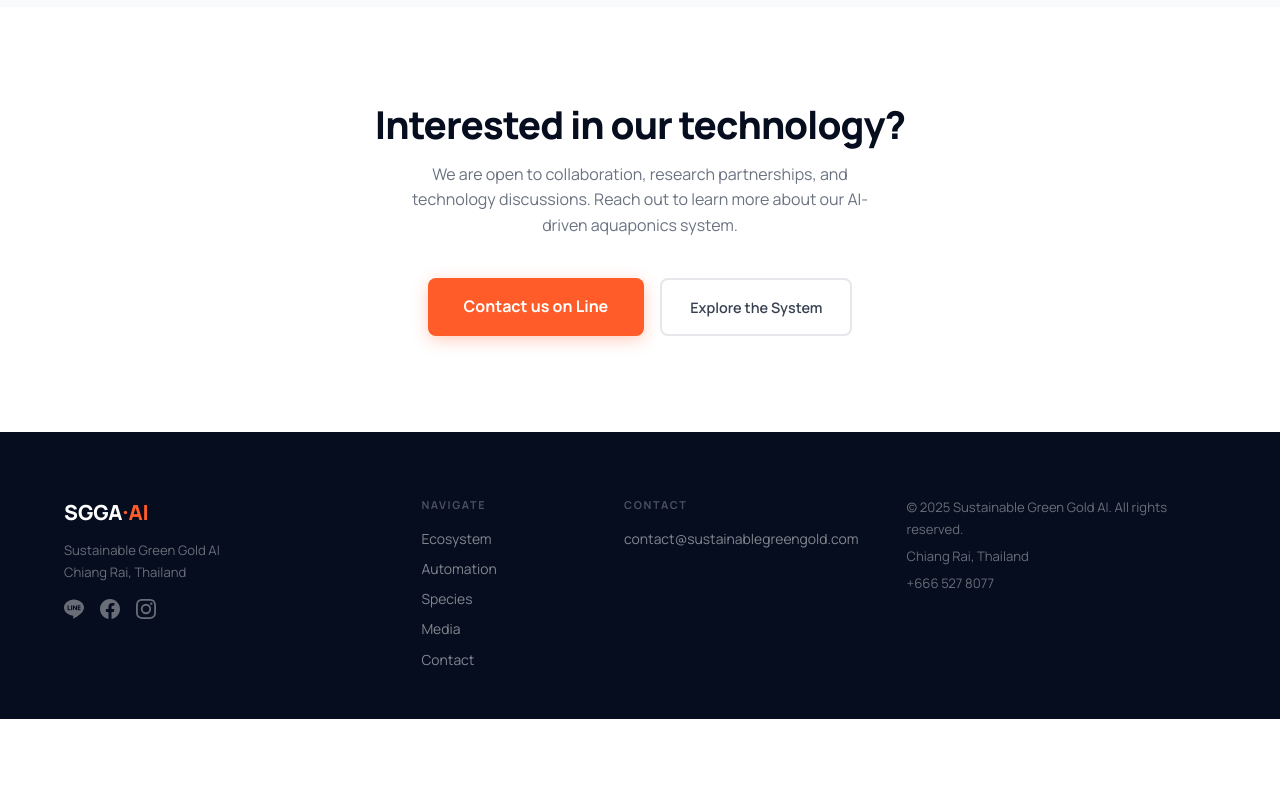
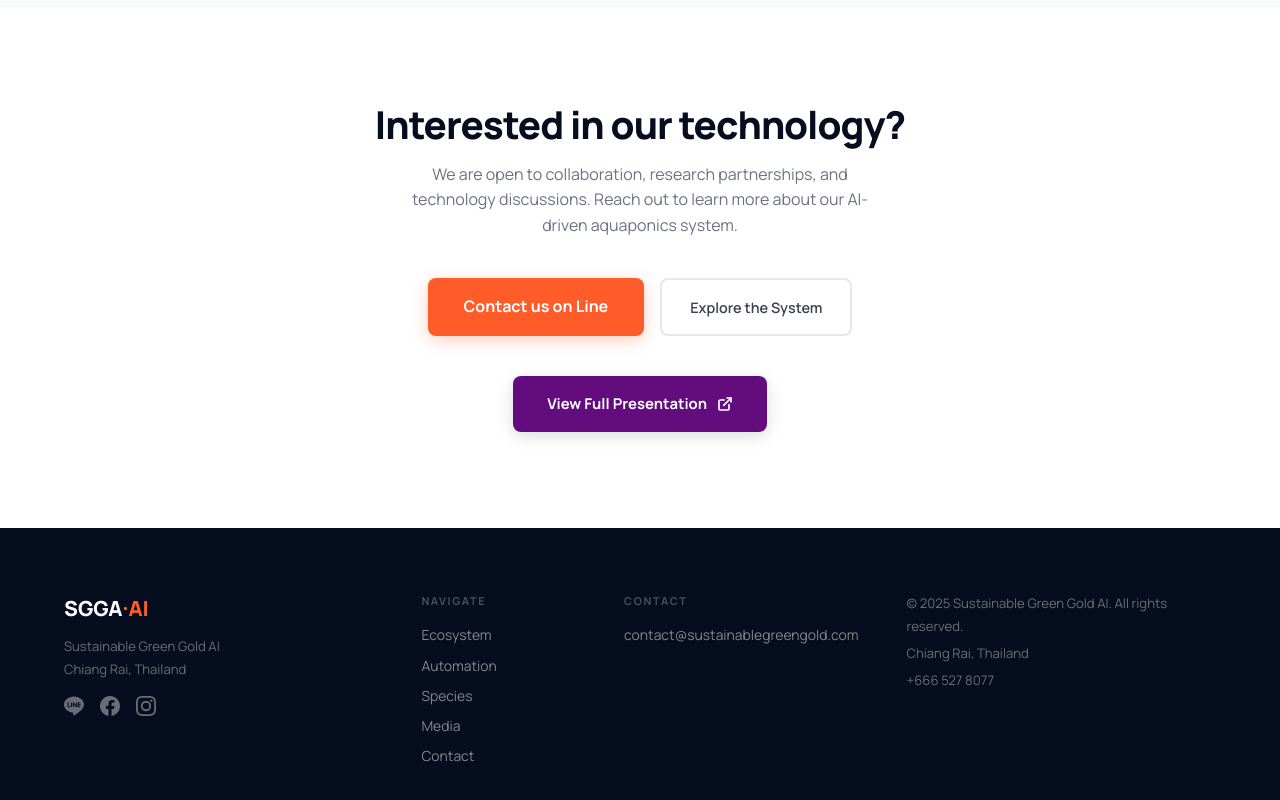
Before and after one commit to thisisissss/sggai, a SvelteKit app: page / in a window 1280 px wide. Shown: the part 5963-6763 px from the top of the page. Before the commit the page ends 6682 px from the top, so only its background shows below. Built offline with nearby package versions, Linux system fonts and the light colour scheme.

Commit message:
pdf added

```diff
--- a/src/routes/+page.svelte
+++ b/src/routes/+page.svelte
@@ -377,6 +377,13 @@
       <a href="https://line.me/ti/p/carbonbasedlife" class="btn-primary btn-lg" target="_blank">Contact us on Line</a>
       <a href="#aquaponics" class="btn-outline">Explore the System</a>
     </div>
+
+      <div class="media-cta" class:vis={visible["med"]}>
+<a href="/Smart_Polyponics.pdf" target="_blank" class="btn-view-presentation">
+          View Full Presentation
+        <svg width="16" height="16" viewBox="0 0 24 24" fill="none" stroke="currentColor" stroke-width="2.5" stroke-linecap="round" stroke-linejoin="round"><path d="M18 13v6a2 2 0 01-2 2H5a2 2 0 01-2-2V8a2 2 0 012-2h6"/><polyline points="15 3 21 3 21 9"/><line x1="10" y1="14" x2="21" y2="3"/></svg>
+      </a>
+    </div>
   </div>
 </section>
 
@@ -647,4 +654,12 @@
     .gallery { grid-template-columns: 1fr; }
     .footer-grid { grid-template-columns: 1fr; }
   }
+
+  /* ── MEDIA CTA ── */
+  .media-cta { display: flex; justify-content: center; margin-top: 2.5rem; opacity: 0; transform: translateY(16px); transition: opacity 0.7s ease 0.25s, transform 0.7s ease 0.25s; }
+  .media-cta.vis { opacity: 1; transform: none; }
+  .btn-view-presentation { display: inline-flex; align-items: center; gap: 0.6rem; background: #630c7e; color: #fff; padding: 0.9rem 2rem; border-radius: 8px; font-size: 0.93rem; font-weight: 700; text-decoration: none; border: 2px solid transparent; transition: background 0.2s, border-color 0.2s, transform 0.15s, box-shadow 0.2s; box-shadow: 0 4px 16px rgba(5,13,30,0.15); }
+  .btn-view-presentation:hover { background: #111827; border-color: #ff5c2a; transform: translateY(-2px); box-shadow: 0 8px 28px rgba(5,13,30,0.2); }
+  .btn-view-presentation svg { flex-shrink: 0; }
+
 </style>
```
Also changed, not shown: 1 other file (tests, documents, lock files or other folders).
